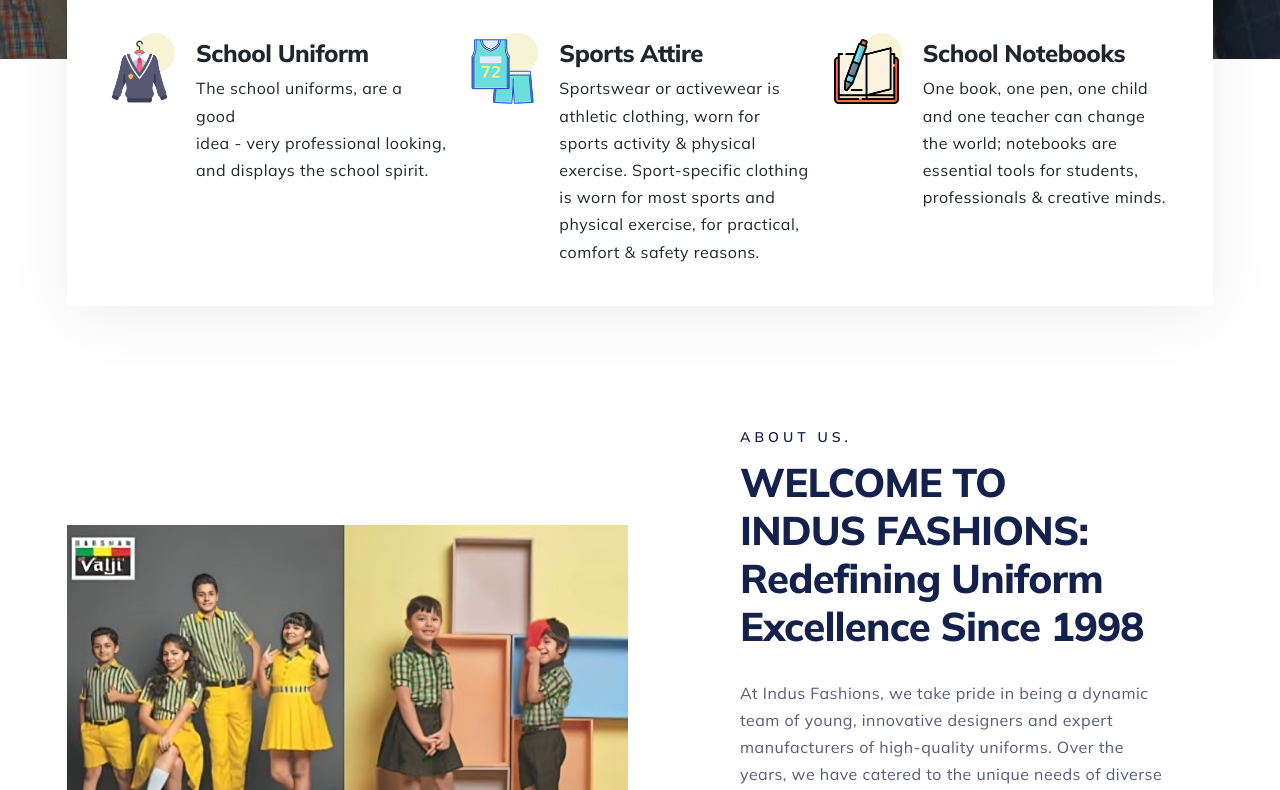
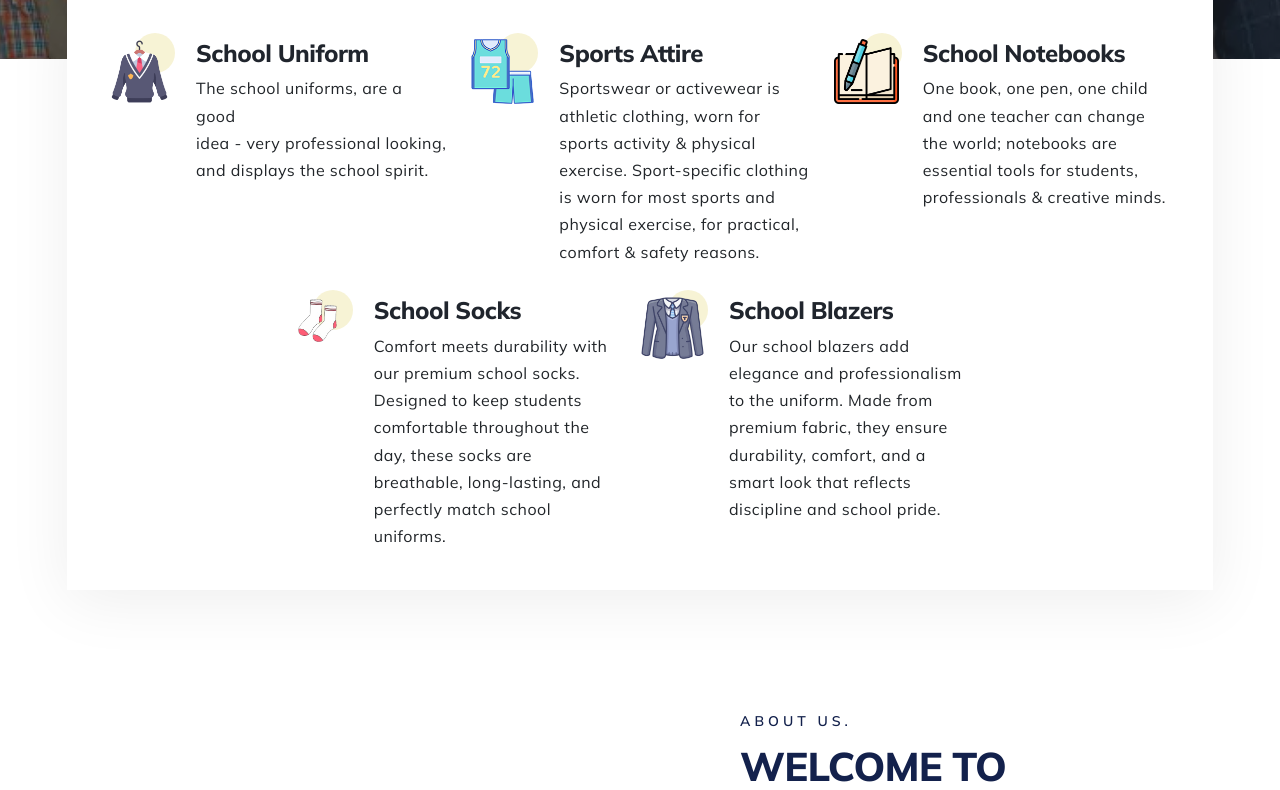
Before and after one commit to madhumitha0511/indus, a Flask app: page / in a window 1280 px wide. Shown: the part 696-1486 px from the top of the page. Run offline with Flask 3, Linux system fonts and the light colour scheme; some libraries are stand-ins or nearby versions.

Commit message:
update new products

```diff
--- a/templates/index.html
+++ b/templates/index.html
@@ -63,6 +63,43 @@
                                 </div>
                             </div>
                         </div>
+<div class="row justify-content-center">
+    <!-- School Socks -->
+    <div class="col-md-6 col-lg-4 mt-1-9">
+        <div class="card card-style8 border-0">
+            <div class="card-body d-flex p-0">
+                <div class="flex-shrink-0 icon-holder position-relative">
+                    <div class="box"></div>
+                    <img src="static/img/icon/socks.png" alt="School Socks" class="img-fluid" style="max-width:80px;">
+                </div>
+                <div class="flex-grow-1 ms-4">
+                    <h4>School Socks</h4>
+                    <p class="mb-0 text-justify">
+                        Comfort meets durability with our premium school socks. Designed to keep students comfortable throughout the day, these socks are breathable, long-lasting, and perfectly match school uniforms.
+                    </p>
+                </div>
+            </div>
+        </div>
+    </div>
+
+    <!-- School Blazers -->
+    <div class="col-md-6 col-lg-4 mt-1-9">
+        <div class="card card-style8 border-0">
+            <div class="card-body d-flex p-0">
+                <div class="flex-shrink-0 icon-holder position-relative">
+                    <div class="box"></div>
+                    <img src="static/img/icon/blazer.png" alt="School Blazers" class="img-fluid" style="max-width:80px;">
+                </div>
+                <div class="flex-grow-1 ms-4">
+                    <h4>School Blazers</h4>
+                    <p class="mb-0 text-justify">
+                        Our school blazers add elegance and professionalism to the uniform. Made from premium fabric, they ensure durability, comfort, and a smart look that reflects discipline and school pride.
+                    </p>
+                </div>
+            </div>
+        </div>
+    </div>
+</div>
                     </div>
                 </div>
             </div>
```
Also changed, not shown: static/img/icon/blazer.png (added), static/img/icon/socks.png (added), 1 other file.
